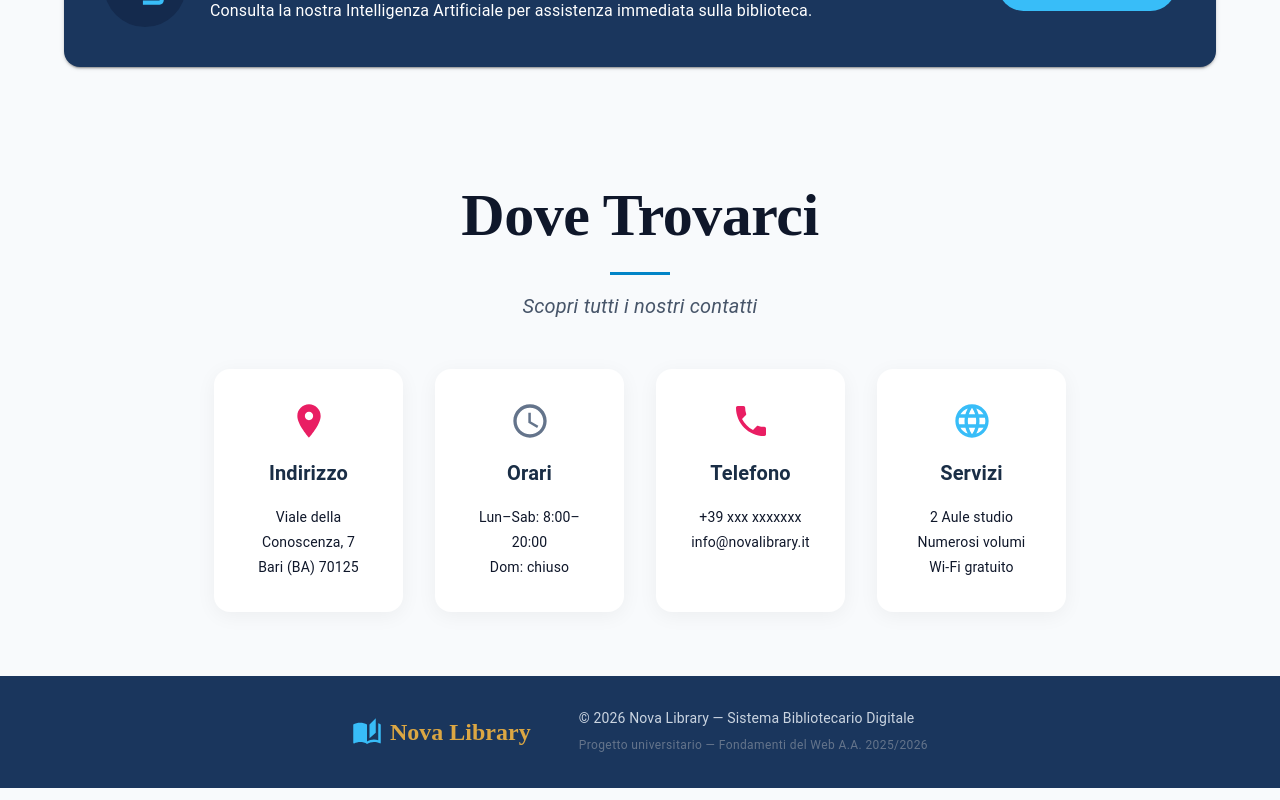
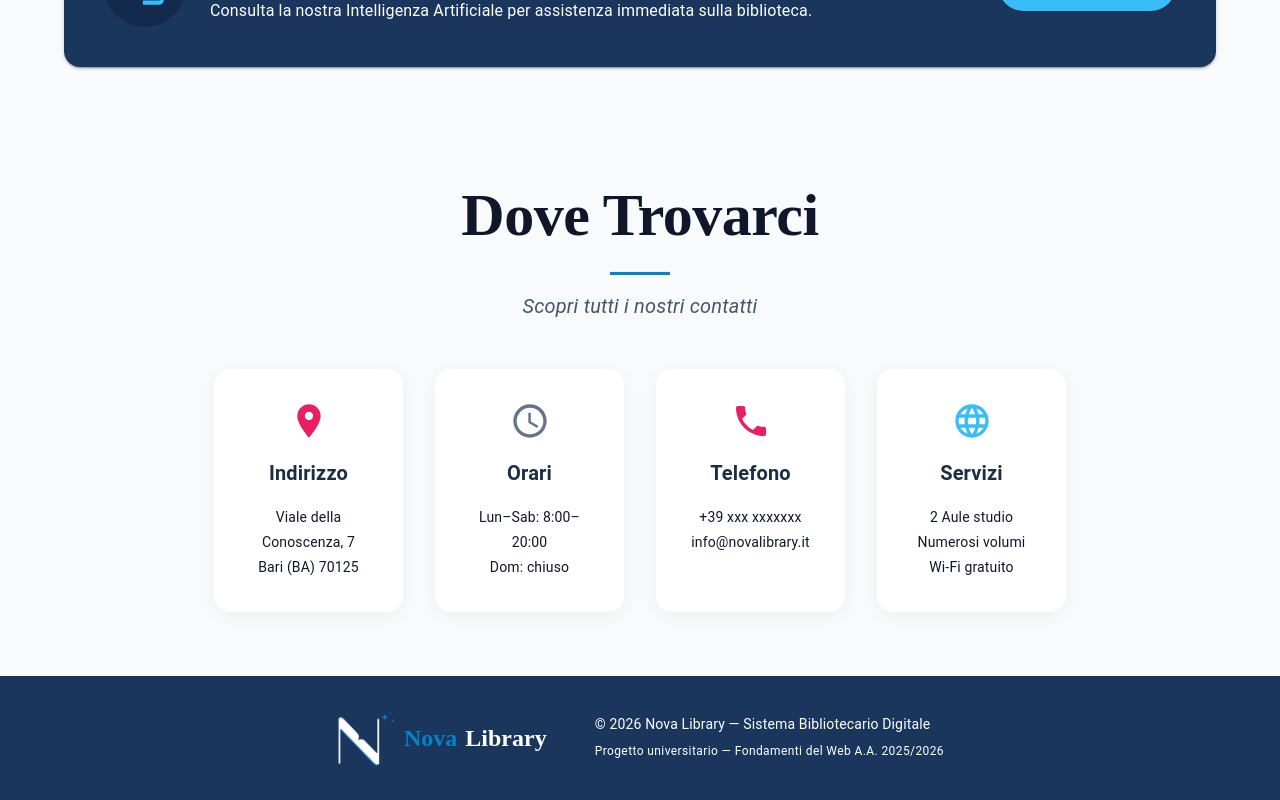
Before and after one commit to Alexx904/Biblioteca-AI, a React (Vite) app in the folder frontend/: page / in a window 1280 px wide. Shown: the part 2103-2903 px from the top of the page. Built offline with nearby package versions, Linux system fonts and the light colour scheme; no server answers.

Commit message:
Colori Footer

```diff
--- a/frontend/src/Footer.jsx
+++ b/frontend/src/Footer.jsx
@@ -1,10 +1,10 @@
 import React from 'react';
-import { Box, Typography, Stack, Container } from '@mui/material';
+import { Box, Typography, Stack, Container, Avatar } from '@mui/material';
 import AutoStoriesIcon from '@mui/icons-material/AutoStories';
 
 function Footer() {
     return (
-        <Box component="footer" sx={{ bgcolor: 'primary.main', color: 'white', py: 4, mt: 'auto' }}>
+        <Box component="footer" sx={{ bgcolor: 'navbar.main', color: 'text.primary', py: 4, mt: 'auto' }}>
             <Container maxWidth="lg">
 
                 {/* Il Box che raggruppa Logo e Testo e li mette ESATTAMENTE al centro */}
@@ -18,18 +18,21 @@ function Footer() {
 
                     {/* LOGO */}
                     <Stack direction="row" spacing={1} sx={{ alignItems: 'center' }}>
-                        <AutoStoriesIcon sx={{ color: '#38BDF8', fontSize: 30 }} />
-                        <Typography variant="h5" sx={{ fontWeight: 'bold', color: '#DCA743', fontFamily: 'serif' }}>
-                            Nova Library
+                        <Avatar variant="square" src="img/logo.png" alt="logo" sx={{height:60, width:60}}/>
+                        <Typography variant="h5" sx={{ fontWeight: 'bold', color: 'secondary.main', fontFamily: 'serif' }}>
+                            Nova
+                        </Typography>
+                        <Typography variant="h5" sx={{ fontWeight: 'bold', color: 'navbar.contrastText', fontFamily: 'serif' }}>
+                            Library
                         </Typography>
                     </Stack>
 
                     {/* TESTO */}
                     <Box sx={{ textAlign: { xs: 'center', md: 'left' } }}>
-                        <Typography variant="body2" sx={{ color: '#cbd5e1', mb: 0.5 }}>
+                        <Typography variant="body2" sx={{ color: 'navbar.contrastText', mb: 0.5 }}>
                             © 2026 Nova Library — Sistema Bibliotecario Digitale
                         </Typography>
-                        <Typography variant="caption" sx={{ color: '#64748b' }}>
+                        <Typography variant="caption" sx={{ color: 'navbar.contrastText' }}>
                             Progetto universitario — Fondamenti del Web A.A. 2025/2026
                         </Typography>
                     </Box>
```
